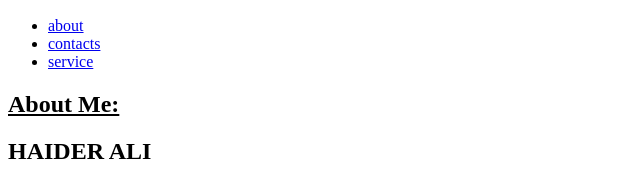
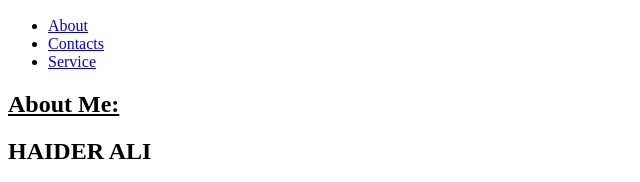
Before and after one commit to MirHaider-2804/My_First_Portfolio, a plain HTML site: page index.html in a window 1280 px wide. Shown: the part 333-515 px from the top of the page, 0-640 px from the left. Drawn offline with Linux system fonts and the light colour scheme.

Commit message:
Update index.html

```diff
--- a/index.html
+++ b/index.html
@@ -13,9 +13,9 @@
         <div>
             <nav>
                 <ul>
-                    <li><a href="./about.html">about</a></li>
-                    <li><a href="./contacts.html">contacts</a></li>
-                    <li><a href="./service.html">service</a></li>
+                    <li><a href="./about.html">About</a></li>
+                    <li><a href="./contacts.html">Contacts</a></li>
+                    <li><a href="./service.html">Service</a></li>
 
                 </ul>
             </nav>
@@ -47,4 +47,5 @@ I take pride in writing clean, modular code, building scalable backend systems u
         </DIV>
     </FOOter>
 </body>
+
 </html>
```
